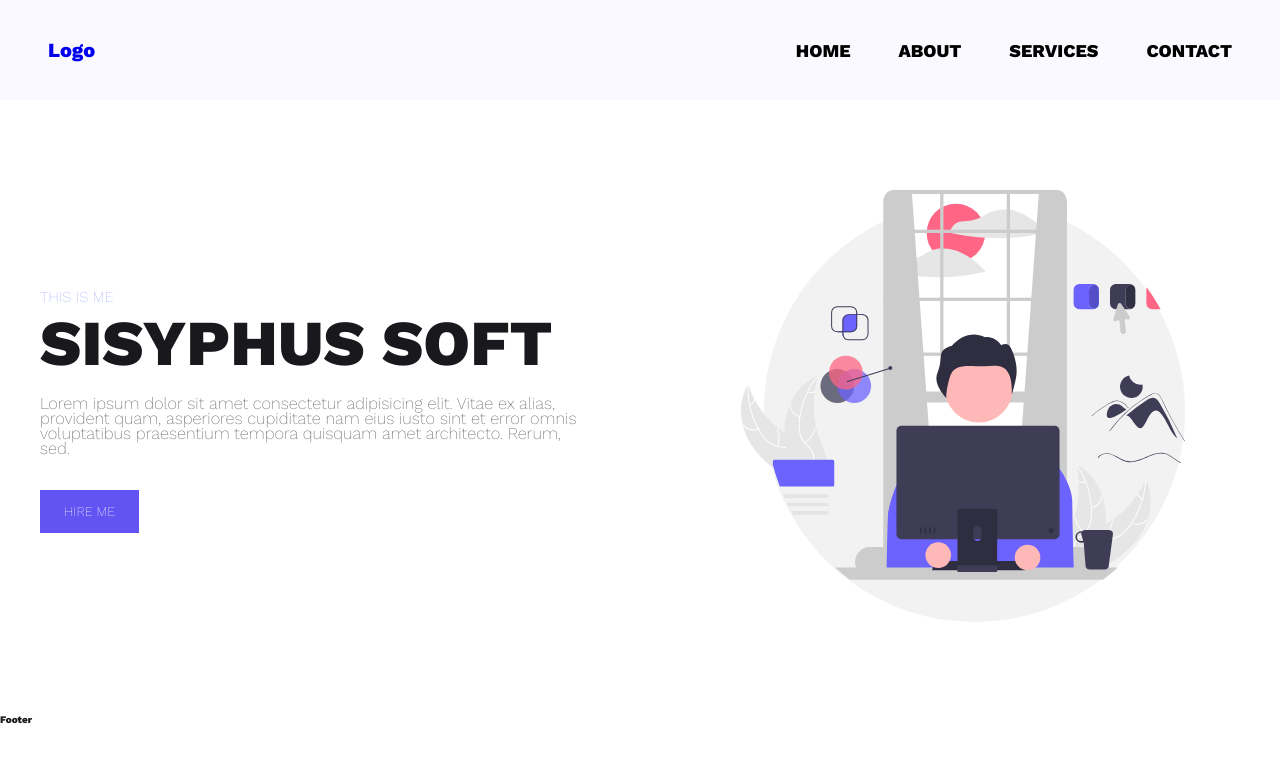
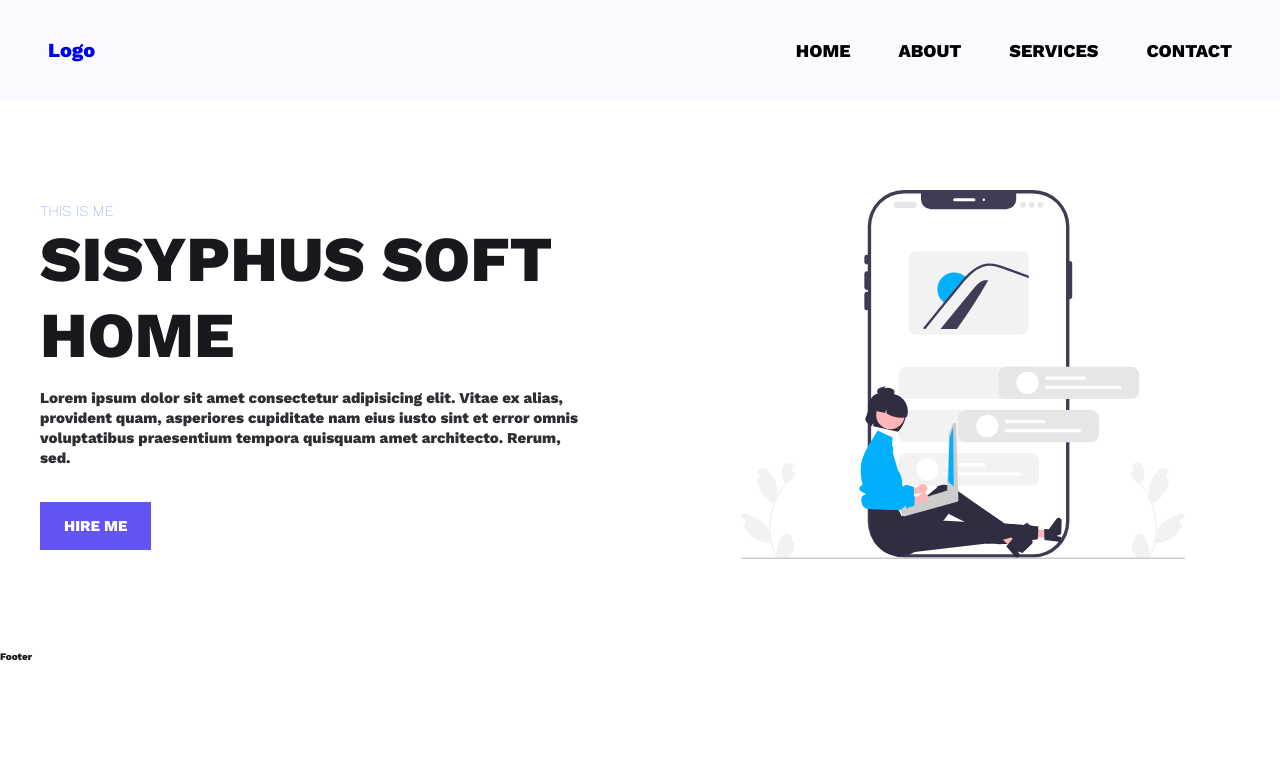
Before and after one commit to alibaltaci/React-Projects, a React (Vite) app in the folder multi-page-website-with-vite-and-styled-components/: page / in a window 1280 px wide. Shown: the top 762 px of the page. Built offline with nearby package versions, Linux system fonts and the light colour scheme.

Commit message:
dispatchReturner error fixed

```diff
--- a/multi-page-website-with-vite-and-styled-components/src/components/Common/Hero/HeroSection.jsx
+++ b/multi-page-website-with-vite-and-styled-components/src/components/Common/Hero/HeroSection.jsx
@@ -15,7 +15,7 @@ export default function HeroSection() {
             <div className="section-hero-data">
                 <Typography text={ topContent } className="hero-top-data" />
                 <Typography elementType="h1" text={ heading } className="hero-heading"  />
-                <Typography text={ content } className="hero-para" />
+                <Typography text={ content } opacity=".9" className="hero-para" />
                 <Button route={route} text={button} />
             </div>
             {/* for image */}
--- a/multi-page-website-with-vite-and-styled-components/src/components/UI/Button/Button.jsx
+++ b/multi-page-website-with-vite-and-styled-components/src/components/UI/Button/Button.jsx
@@ -1,11 +1,12 @@
 import { NavLink } from "react-router-dom";
 import { StyledButton } from "./StyledButton";
+import Typography from "../Typography/Typography";
 
 export default function Button({route, text}) {
   return (
     <NavLink to={ route } >
         <StyledButton  >
-            { text }
+            <Typography text={ text } />
         </StyledButton>
     </NavLink>
   )
--- a/multi-page-website-with-vite-and-styled-components/src/components/UI/Typography/StyledTypography.jsx
+++ b/multi-page-website-with-vite-and-styled-components/src/components/UI/Typography/StyledTypography.jsx
@@ -4,21 +4,41 @@ import theme from "../../../styles/theme"
 export const sharedTextStyles = css`
 
     ${props =>
+
         (props.color === "heading" &&
             css`
                 color: ${theme.colors.heading};
         `) ||
         (props.color === "text" &&
-
             css`
                 color: ${theme.colors.text};
         `) ||
         (props.color  &&
-
             css`
                 color: ${props.color};
         `)
     };
+
+    ${ props =>
+        props.fontSize &&
+            css`
+                font-size: ${ props.fontSize || '1.65rem'};
+            `
+    }
+
+    ${ props =>
+        props.marginTop &&
+            css`
+                margin-top: ${props.marginTop || '1rem'};
+            `
+    }
+
+    ${ props =>
+        props.opacity &&
+            css`
+                opacity: ${ props.opacity };
+            `
+    }
 
     word-wrap: break-word;
 
@@ -26,11 +46,9 @@ export const sharedTextStyles = css`
 
 export const StyledParagraph = styled.p`
     ${ sharedTextStyles }
-    opacity: .7;
-    font-size: 1.65rem;
-    line-height: 1.5rem;
-    margin-top: 1rem;
-    font-weight: 400;
+    line-height: 2rem;
+    font-weight: 600;
+    font-size: 1.5rem ;
 `
 
 export const StyledSpan = styled.span`
--- a/multi-page-website-with-vite-and-styled-components/src/contexts/GlobalContext.jsx
+++ b/multi-page-website-with-vite-and-styled-components/src/contexts/GlobalContext.jsx
@@ -49,10 +49,18 @@ const AppProvider = ({ children }) => {
 
     const dispatchReturner = ( page ) => {
 
+        // page === "home"
+        // ? getHomePageData()
+        // : page === "about"
+        // ? getAboutPageData()
+        // : page === "services"
+        // ? getServicesPageData()
+        // : null
+
         const pageMap = {
-            "home" : getHomePageData(),
-            "about" : getAboutPageData(),
-            "services" : getServicesPageData(),
+            "home" : () => getHomePageData(),
+            "about" : () => getAboutPageData(),
+            "services" : () => getServicesPageData(),
         }
 
         return pageMap[page]
--- a/multi-page-website-with-vite-and-styled-components/src/data/data.json
+++ b/multi-page-website-with-vite-and-styled-components/src/data/data.json
@@ -30,7 +30,7 @@
     "home":{
         "hero":{
             "topContent":"THIS IS ME",
-            "heading":"SISYPHUS SOFT",
+            "heading":"SISYPHUS SOFT HOME",
             "content":"Lorem ipsum dolor sit amet consectetur adipisicing elit. Vitae ex alias, provident quam, asperiores cupiditate nam eius iusto sint et error omnis voluptatibus praesentium tempora quisquam amet architecto. Rerum, sed.",
             "button": "Hire Me",
             "imgUrl": "./images/hero.svg",
@@ -41,10 +41,11 @@
     "about":{
         "hero":{
             "topContent":"THIS IS ME",
-            "heading":"SISYPHUS SOFT",
+            "heading":"SISYPHUS SOFT ABOUT",
             "content":"Lorem ipsum dolor sit amet consectetur adipisicing elit. Vitae ex alias, provident quam, asperiores cupiditate nam eius iusto sint et error omnis voluptatibus praesentium tempora quisquam amet architecto. Rerum, sed.",
             "button": "Hire Me",
-            "imgUrl": "./images/about1.svg"
+            "imgUrl": "./images/about1.svg",
+            "route":"/contact"
         }
     },
 
--- a/multi-page-website-with-vite-and-styled-components/src/pages/Home.jsx
+++ b/multi-page-website-with-vite-and-styled-components/src/pages/Home.jsx
@@ -6,8 +6,7 @@ export default function Home() {
 
   const { dispatchReturner } = useGlobalContext()
 
-  useEffect( () =>  {dispatchReturner( "home" );
-  }, [] )
+  useEffect( () =>  dispatchReturner( "home" ), [] )
 
   return (
     // <HeroSection {...home.hero} />
--- a/multi-page-website-with-vite-and-styled-components/src/reducer.jsx
+++ b/multi-page-website-with-vite-and-styled-components/src/reducer.jsx
@@ -2,7 +2,6 @@ const reducer = (state, action) => {
 
     switch(action.type){
         case "HOME_DATA":
-            console.log({ ...state, common: action.payload})
             return  { ...state, common: action.payload}
         case "ABOUT_DATA":
             return { ...state, common: action.payload}
```
Lines whose indentation alone changed are shown as unchanged.
